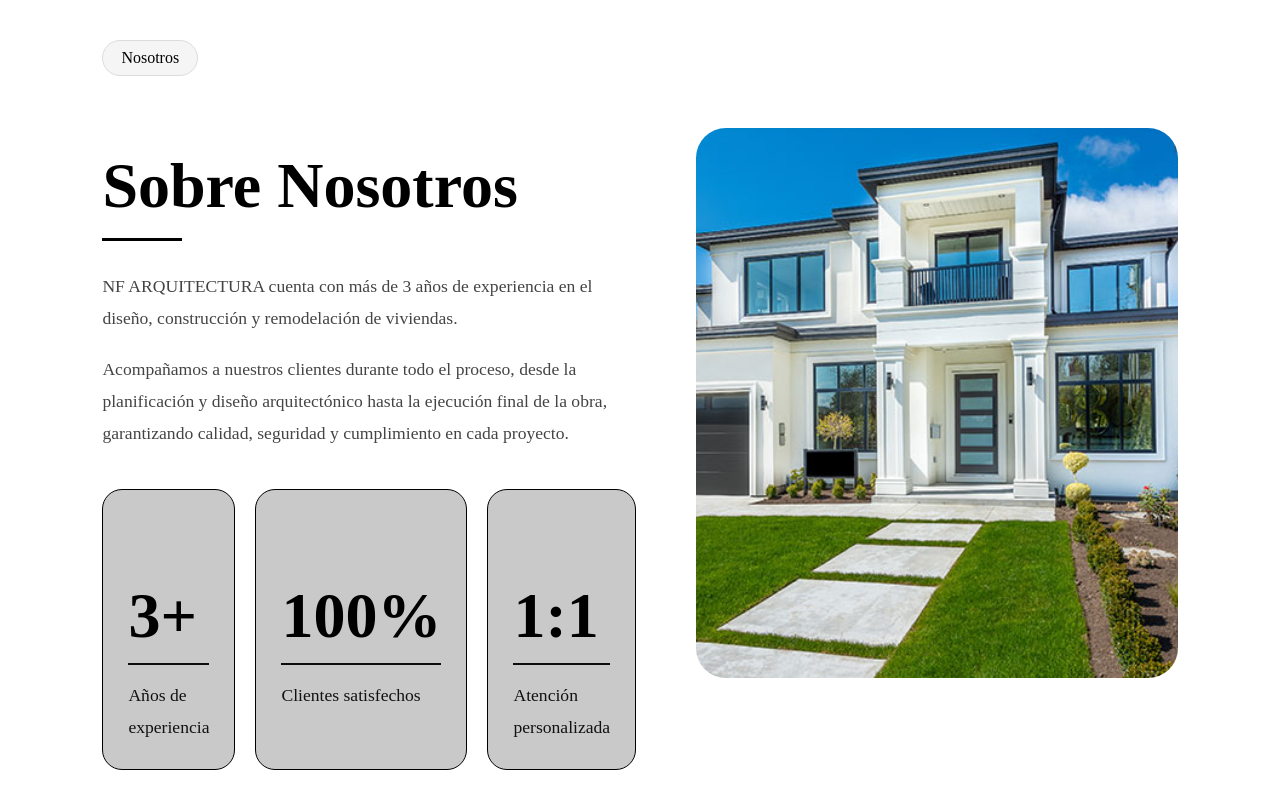
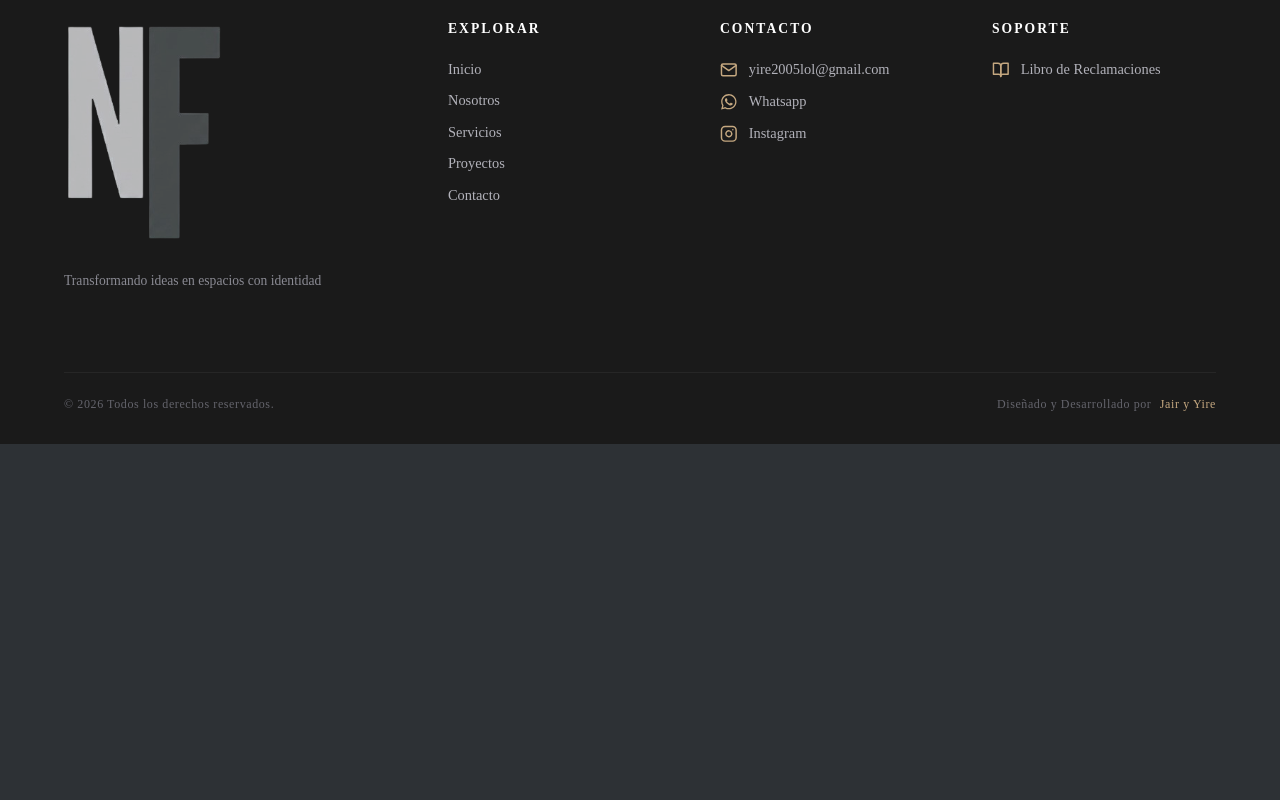
Before and after one commit to yire444/nury_proyecto, a React (Vite) app: page / in a window 1280 px wide. Shown: the part 860-1660 px from the top of the page. After the commit the page ends 1304 px from the top, so only its background shows below. Built offline with nearby package versions, Linux system fonts and the light colour scheme.

Commit message:
actulizando footer y nostotros

```diff
--- a/src/App.jsx
+++ b/src/App.jsx
@@ -22,6 +22,7 @@ function App() {
     <>
       <Navbar
         onNavigateToInicio={(e) => handleNavigate("home", e)}
+        onNavigateToNosotros={(e) => handleNavigate("nosotros", e)}
         onNavigateToServicios={(e) => handleNavigate("servicios", e)}
         onNavigateToContacto={(e) => handleNavigate("contacto", e)}
       />
@@ -29,8 +30,10 @@ function App() {
       {currentScreen === "home" && (
         <>
           <About />
-          <Nosotros />
         </>
+      )}
+      {currentScreen === "nosotros" && (
+        <Nosotros esPantallaCompleta={true} />
       )}
 
       {currentScreen === "servicios" && <Servicios />}
@@ -39,10 +42,10 @@ function App() {
 
       <LibroReclamaciones isOpen={isModalOpen} onClose={() => setIsModalOpen(false)}/>
 
-
       <Footer
         onOpenReclamaciones={() => setIsModalOpen(true)}
         onNavigateToInicio={(e) => handleNavigate("home", e)}
+        onNavigateToNosotros={(e) => handleNavigate("nosotros", e)}
         onNavigateToServicios={(e) => handleNavigate("servicios", e)}
         onNavigateToContacto={(e) => handleNavigate("contacto", e)}
       />
--- a/src/components/Navbar.jsx
+++ b/src/components/Navbar.jsx
@@ -11,7 +11,8 @@ export const navMenu = [
   { id: 5, name: "Contacto", url: "#contacto" },
 ];
 
-const Navbar = ({ onNavigateToInicio, onNavigateToServicios, onNavigateToContacto }) => {
+// 🎯 ADAPTADO: Añadimos onNavigateToNosotros a las props destructuradas
+const Navbar = ({ onNavigateToInicio, onNavigateToNosotros, onNavigateToServicios, onNavigateToContacto }) => {
   const [scrolled, setScrolled] = useState(false);
   const [menuOpen, setMenuOpen] = useState(false);
 
@@ -75,6 +76,11 @@ const Navbar = ({ onNavigateToInicio, onNavigateToServicios, onNavigateToContact
             onClick={(e) => {
               if (enlace.url === "#inicio") {
                 handleInicioClick(e);
+              } else if (enlace.url === "#nosotros") {
+                // 🎯 ADAPTADO: Interceptamos el clic en Nosotros para cambiar la pantalla en App.jsx
+                e.preventDefault();
+                if (onNavigateToNosotros) onNavigateToNosotros(e);
+                closeMenu();
               } else if (enlace.url === "#servicios") {
                 e.preventDefault();
                 onNavigateToServicios(e);
--- a/src/components/Nosotros.jsx
+++ b/src/components/Nosotros.jsx
@@ -1,18 +1,16 @@
 import React from "react";
 import "../styles/Nosotros.css";
-import casa from "../imgfondo/casa1.png";
+import casa from "../imgfondo/nosotros.png";
+import { FiAward, FiTarget, FiShield, FiCheckCircle, FiClock, FiUsers } from "react-icons/fi"; // Nuevos íconos
 
-const Nosotros = () => {
+const Nosotros = ({ esPantallaCompleta = false }) => {
   return (
-    <section className="about-section" id="nosotros">
+    <section className={`about-section ${esPantallaCompleta ? "full-page-mode" : ""}`} id="nosotros">
       <div className="about-container">
 
         <div className="about-left">
-
           <span className="about-badge">Nosotros</span>
-
           <h2>Sobre Nosotros</h2>
-
           <div className="line"></div>
 
           <p>
@@ -27,8 +25,32 @@ const Nosotros = () => {
             y cumplimiento en cada proyecto.
           </p>
 
+          {/* ⚡ NUEVO BLOQUE: Rellena el espacio vacío con propuestas de valor claras */}
+          <div className="about-benefits">
+            <div className="benefit-inline-item">
+              <FiShield className="benefit-inline-icon" />
+              <div>
+                <h4>Garantía y Seguridad</h4>
+                <p>Supervisión técnica rigurosa en cada etapa estructural.</p>
+              </div>
+            </div>
+            <div className="benefit-inline-item">
+              <FiClock className="benefit-inline-icon" />
+              <div>
+                <h4>Cumplimiento de Plazos</h4>
+                <p>Planificación eficiente para entregar tu obra a tiempo.</p>
+              </div>
+            </div>
+            <div className="benefit-inline-item">
+              <FiUsers className="benefit-inline-icon" />
+              <div>
+                <h4>Equipo Especializado</h4>
+                <p>Profesionales calificados en diseño y edificación residencial.</p>
+              </div>
+            </div>
+          </div>
+
           <div className="stats">
-
             <div className="stat-card">
               <h3>3+</h3>
               <div className="card-line"></div>
@@ -46,9 +68,7 @@ const Nosotros = () => {
               <div className="card-line"></div>
               <p>Atención personalizada</p>
             </div>
-
           </div>
-
         </div>
 
         <div className="about-right">
@@ -56,6 +76,49 @@ const Nosotros = () => {
         </div>
 
       </div>
+
+      {esPantallaCompleta && (
+        <div className="about-extended-content">
+          <div className="mv-container">
+            <div className="mv-card">
+              <div className="mv-icon-wrapper"><FiTarget /></div>
+              <h3>Nuestra Misión</h3>
+              <p>
+                Transformar las necesidades e ideas de nuestros clientes en espacios arquitectónicos óptimos, seguros y con una fuerte identidad estética, superando estándares de calidad mediante una dirección técnica rigurosa.
+              </p>
+            </div>
+
+            <div className="mv-card">
+              <div className="mv-icon-wrapper"><FiAward /></div>
+              <h3>Nuestra Visión</h3>
+              <p>
+                Consolidarnos como un estudio referente en diseño y edificación residencial en la región, reconocidos por nuestra innovación espacial, la optimización presupuestal y el compromiso inquebrantable con la satisfacción del cliente.
+              </p>
+            </div>
+          </div>
+
+          <div className="valores-section">
+            <h3 className="valores-title">Pilares de NF Arquitectura</h3>
+            <div className="valores-grid">
+              <div className="valor-item">
+                <FiShield className="valor-icon" />
+                <h4>Seguridad Estructural</h4>
+                <p>Diseños respaldados bajo normativas técnicas vigentes para garantizar la tranquilidad de tu familia.</p>
+              </div>
+              <div className="valor-item">
+                <FiCheckCircle className="valor-icon" />
+                <h4>Transparencia Económica</h4>
+                <p>Gestión de presupuestos realistas y control estricto de materiales para evitar sorpresas o cobros ocultos.</p>
+              </div>
+              <div className="valor-item">
+                <FiAward className="valor-icon" />
+                <h4>Excelencia en Acabados</h4>
+                <p>Cuidamos hasta el más mínimo detalle en las uniones, texturas e iluminación de cada rincón.</p>
+              </div>
+            </div>
+          </div>
+        </div>
+      )}
     </section>
   );
 };
--- a/src/styles/Nosotros.css
+++ b/src/styles/Nosotros.css
@@ -1,106 +1,245 @@
+
 .about-section {
-  background: #fff;
-  color: #000;
-  padding: 100px 8%;
+  background-color: #2d3135;
+  padding: 6rem 4rem;
+  color: #f5f5f7;
+  font-family: system-ui, -apple-system, sans-serif;
 }
 
 .about-container {
-  display: grid;
-  grid-template-columns: 1fr 1fr;
-  gap: 60px;
+  max-width: 1100px;
+  margin: 0 auto;
+  display: flex;
+  align-items: center;
+  gap: 4rem;
+}
+
+.about-left {
+  flex: 1;
+}
+
+.about-right {
+  flex: 1.2;
+  display: flex;
+  justify-content: center;
   align-items: center;
 }
 
+.about-right img {
+  width: 100%;
+  max-width: 600px;
+  height: 480px;
+  border-radius: 12px;
+  object-fit: cover;
+  box-shadow: 0 20px 40px rgba(0, 0, 0, 0.3);
+  border: 1px solid rgba(255, 255, 255, 0.05);
+}
+
 .about-badge {
-  display: inline-block;
-  padding: 8px 18px;
-  border-radius: 25px;
-  border: 1px solid #dcdcdc;
-  background: #f5f5f5;
-  color: #000;
-  margin-bottom: 20px;
+  color: #c5a880;
+  font-size: 0.85rem;
+  text-transform: uppercase;
+  letter-spacing: 2px;
+  font-weight: 600;
 }
 
 .about-left h2 {
-  font-size: 4rem;
-  margin-bottom: 15px;
-  color: #000;
+  font-size: 2.2rem;
+  margin-top: 0.5rem;
+  font-weight: 700;
 }
 
 .line {
-  width: 80px;
-  height: 3px;
-  background: #000;
-  margin-bottom: 30px;
+  width: 50px;
+  height: 2px;
+  background-color: #c5a880;
+  margin: 1rem 0 2rem 0;
 }
 
 .about-left p {
-  color: #444;
-  line-height: 1.8;
-  margin-bottom: 20px;
-  font-size: 1.1rem;
+  color: #b0b3b8;
+  line-height: 1.7;
+  margin-bottom: 1.5rem;
 }
 
 .stats {
   display: flex;
-  gap: 20px;
-  margin-top: 40px;
+  gap: 2rem;
+  margin-top: 3rem;
 }
 
 .stat-card {
   flex: 1;
-  background: #c9c9c9;
-  border: 1px solid #000000;
-  border-radius: 20px;
-  padding: 25px;
-  transition: .3s;
-}
-
-.stat-card:hover {
-  transform: translateY(-5px);
-  box-shadow: 0 10px 25px rgba(0,0,0,.08);
 }
 
 .stat-card h3 {
-  font-size: 4rem;
-  margin-bottom: 10px;
-  color: #000;
+  font-size: 2rem;
+  color: #c5a880;
+  margin: 0;
 }
 
 .card-line {
-  width: 100%;
-  height: 2px;
-  background: #0c0c0c;
-  margin-bottom: 15px;
+  width: 30px;
+  height: 1px;
+  background-color: rgba(255, 255, 255, 0.2);
+  margin: 0.5rem 0;
 }
 
 .stat-card p {
-  color: #111111;
+  font-size: 0.85rem;
+  color: #b0b3b8;
   margin: 0;
 }
 
-.about-right img {
-  width: 100%;
-  height: 550px;
-  object-fit: cover;
-  border-radius: 30px;
+.about-section.full-page-mode {
+  padding-top: 10rem;
 }
 
-@media (max-width: 992px) {
+.about-extended-content {
+  max-width: 1100px;
+  margin: 5rem auto 0 auto;
+  display: flex;
+  flex-direction: column;
+  gap: 6rem;
+}
 
+.mv-container {
+  display: flex;
+  gap: 3rem;
+}
+
+.mv-card {
+  flex: 1;
+  background-color: rgba(255, 255, 255, 0.02);
+  border: 1px solid rgba(255, 255, 255, 0.05);
+  padding: 3rem 2rem;
+  border-radius: 6px;
+  text-align: center;
+  transition: transform 0.3s ease;
+}
+
+.mv-card:hover {
+  transform: translateY(-5px);
+  border-color: rgba(197, 168, 128, 0.3);
+}
+
+.mv-icon-wrapper {
+  font-size: 2rem;
+  color: #c5a880;
+  margin-bottom: 1rem;
+}
+
+.mv-card h3 {
+  font-size: 1.5rem;
+  margin-bottom: 1rem;
+  color: #ffffff;
+}
+
+.mv-card p {
+  color: #b0b3b8;
+  font-size: 0.95rem;
+  line-height: 1.7;
+}
+
+.valores-section {
+  text-align: center;
+  border-top: 1px solid rgba(255, 255, 255, 0.05);
+  padding-top: 5rem;
+}
+
+.valores-title {
+  font-size: 1.8rem;
+  margin-bottom: 3.5rem;
+  color: #ffffff;
+}
+
+.valores-grid {
+  display: grid;
+  grid-template-columns: repeat(auto-fit, minmax(280px, 1fr));
+  gap: 2.5rem;
+}
+
+.valor-item {
+  background-color: rgba(0, 0, 0, 0.15);
+  padding: 2rem;
+  border-radius: 4px;
+  text-align: left;
+  border-left: 3px solid #c5a880;
+}
+
+.valor-icon {
+  font-size: 1.5rem;
+  color: #c5a880;
+  margin-bottom: 1rem;
+}
+
+.valor-item h4 {
+  font-size: 1.15rem;
+  color: #ffffff;
+  margin-bottom: 0.6rem;
+}
+
+.valor-item p {
+  color: #b0b3b8;
+  font-size: 0.9rem;
+  line-height: 1.6;
+}
+
+.about-benefits {
+  display: flex;
+  flex-direction: column;
+  gap: 1.2rem;
+  margin: 2rem 0;
+  background-color: rgba(255, 255, 255, 0.01);
+  padding: 1.5rem;
+  border-radius: 6px;
+  border: 1px solid rgba(255, 255, 255, 0.03);
+}
+
+.benefit-inline-item {
+  display: flex;
+  align-items: flex-start;
+  gap: 1rem;
+}
+
+.benefit-inline-icon {
+  font-size: 1.3rem;
+  color: #c5a880; /* Acento dorado */
+  margin-top: 0.2rem;
+  flex-shrink: 0;
+}
+
+.benefit-inline-item h4 {
+  font-size: 1rem;
+  color: #ffffff;
+  margin: 0 0 0.2rem 0;
+  font-weight: 600;
+}
+
+.benefit-inline-item p {
+  font-size: 0.88rem;
+  color: #b0b3b8;
+  margin: 0;
+  line-height: 1.4;
+}
+
+@media (max-width: 900px) {
   .about-container {
-    grid-template-columns: 1fr;
+    flex-direction: column;
+    gap: 2.5rem;
   }
+}
 
-  .about-left h2 {
-    font-size: 3rem;
+@media (max-width: 768px) {
+  .about-section {
+    padding: 4rem 1.5rem;
   }
-
   .stats {
     flex-direction: column;
+    gap: 1.5rem;
   }
-
-  .about-right img {
-    height: 400px;
+  .mv-container {
+    flex-direction: column;
+    gap: 2rem;
   }
 }
```
Also changed, not shown: src/components/Footer.jsx (+13 -4 lines), 1 other file (tests, documents, lock files or other folders).
